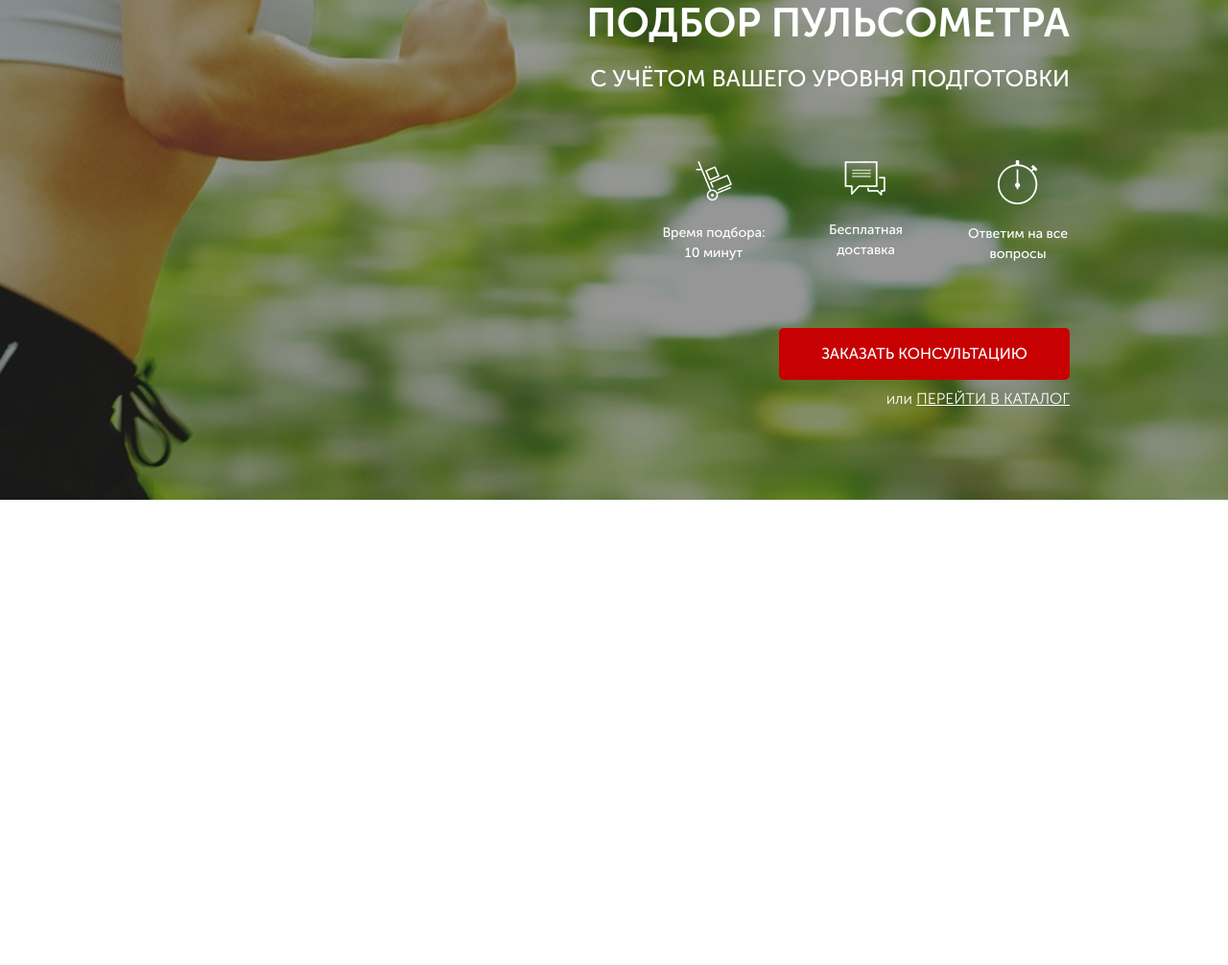
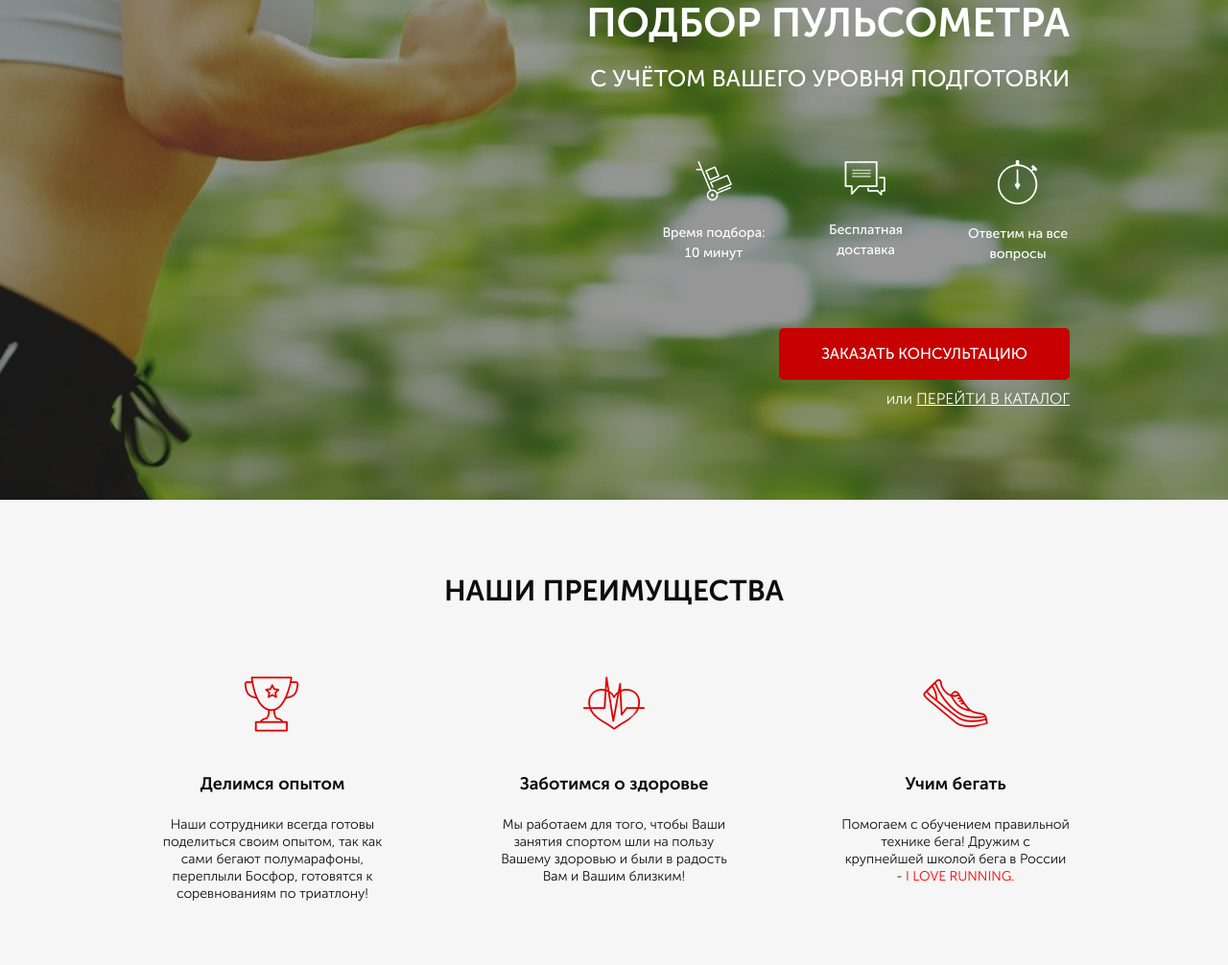
Before and after one commit to AlbinaBlazhko17/Pulse, a website: page src/index.html in a window 1280 px wide. Shown: the part 234-1240 px from the top of the page at 96% size. Before the commit the page ends 800 px from the top, so only its background shows below. Drawn offline with Linux system fonts and the light colour scheme.

Commit message:
add second section advantages

```diff
--- a/src/index.html
+++ b/src/index.html
@@ -52,5 +52,35 @@
             </div>
          </div>
     </div>
+
+    <div class="advantages">
+        <div class="container">
+            <h2 class="title">НАШИ ПРЕИМУЩЕСТВА</h2>
+            <div class="advantages_icons">
+                <div class="advantages__icon">
+                    <img src="icons/advantages/cup.png" alt="cup">
+                    <div class="advantages__info">Делимся опытом</div>
+                    <div class="advantages__descr">Наши сотрудники всегда готовы поделиться своим опытом, так как сами бегают полумарафоны, переплыли Босфор, готовятся к соревнованиям по триатлону!</div>
+                </div>
+                <div class="advantages__icon">
+                    <img src="icons/advantages/heart.png" alt="heart">
+                    <div class="advantages__info">Заботимся о здоровье</div>
+                    <div class="advantages__descr">Мы работаем для того, чтобы Ваши занятия спортом шли на пользу Вашему здоровью и были в радость Вам и Вашим близким!</div>
+                </div>
+                <div class="advantages__icon">
+                    <img src="icons/advantages/shoe.png" alt="shoe">
+                    <div class="advantages__info">Учим бегать</div>
+                    <div class="advantages__descr">Помогаем с обучением правильной технике бега! Дружим с крупнейшей школой бега в России - <a href="#">I LOVE RUNNING.</a>
+                    </div>
+                </div>
+            </div>
+        </div>
+    </div>
+
+    <div class="consultation">
+        <div class="container">
+
+        </div>
+    </div>
 </body>
 </html>
--- a/src/sass/base/_variables.scss
+++ b/src/sass/base/_variables.scss
@@ -1 +1,2 @@
 $main-color: #C70101;
+$black: #0D0D0D;
--- /dev/null
+++ b/src/sass/blocks/_advantages.scss
@@ -0,0 +1,37 @@
+.advantages {
+    min-height: 473px;
+    padding: 73px 0 65px 0;
+    background-color: #F6F6F6;
+    &_icons {
+        margin-top: 60px;
+        display: flex;
+        justify-content: space-between;
+    }
+    &__icon {
+        display: flex;
+        flex-direction: column;
+        align-items: center;
+        max-width: 238px;
+        img {
+            display: block;
+            margin: 0 auto;
+            margin-bottom: 35px;
+        }
+    }
+    &__info {
+        font-weight: 700;
+        font-size: 18px;
+        color: #0D0D0D;
+    }
+    &__descr {
+        margin-top: 20px;
+        font-weight: 300;
+        font-size: 14px;
+        line-height: 18px;
+        color: #0D0D0D;
+        text-align: center;
+        a {
+            color: #FF0000;
+        }
+    }
+}
--- a/src/sass/blocks/_promo.scss
+++ b/src/sass/blocks/_promo.scss
@@ -1,7 +1,7 @@
 .promo {
     min-height: 650px;
     padding: 21px 0 93px 0;
-    background: url(../../img/main.jpg) center (center/cover) no-repeat;
+    background: url(../img/main.jpg) center (center/cover) no-repeat;
     &_wrapper {
         display: flex;
         flex-direction: column;
--- /dev/null
+++ b/src/sass/blocks/_titles.scss
@@ -0,0 +1,12 @@
+.title {
+    color: #0d0d0d;
+    font-size: 30px;
+    font-weight: 700;
+    text-align: center;
+    text-transform: uppercase;
+    &_left {
+        color: #fff;
+        font-size: 36px;
+        text-align: left;
+    }
+}
--- a/src/sass/style.scss
+++ b/src/sass/style.scss
@@ -12,3 +12,5 @@
 @import 'blocks/promo';
 @import 'blocks/header.scss';
 @import 'blocks/buttons';
+@import 'blocks/advantages';
+@import 'blocks/titles';
```
Also changed, not shown: src/css/style.min.css, 3 other files.
